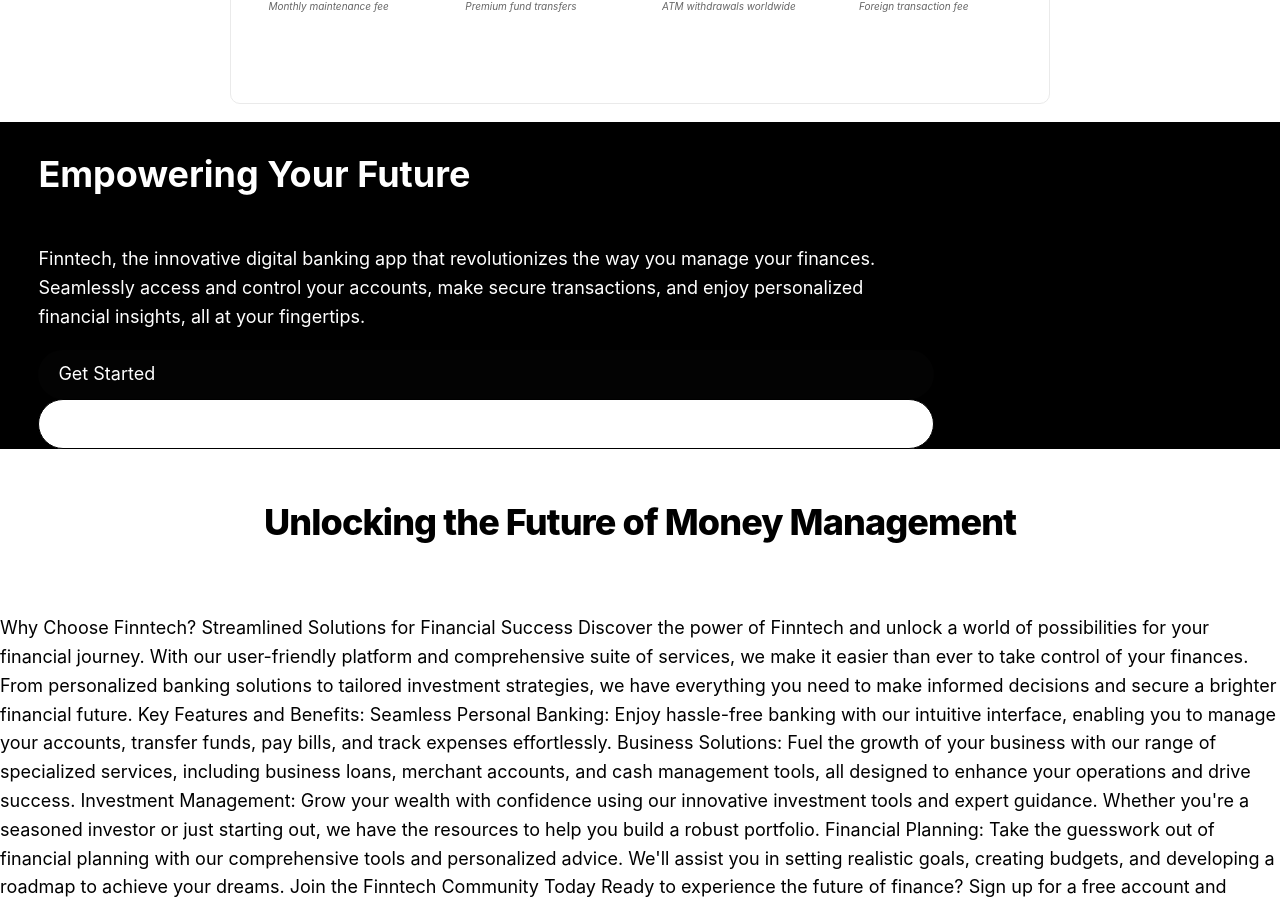
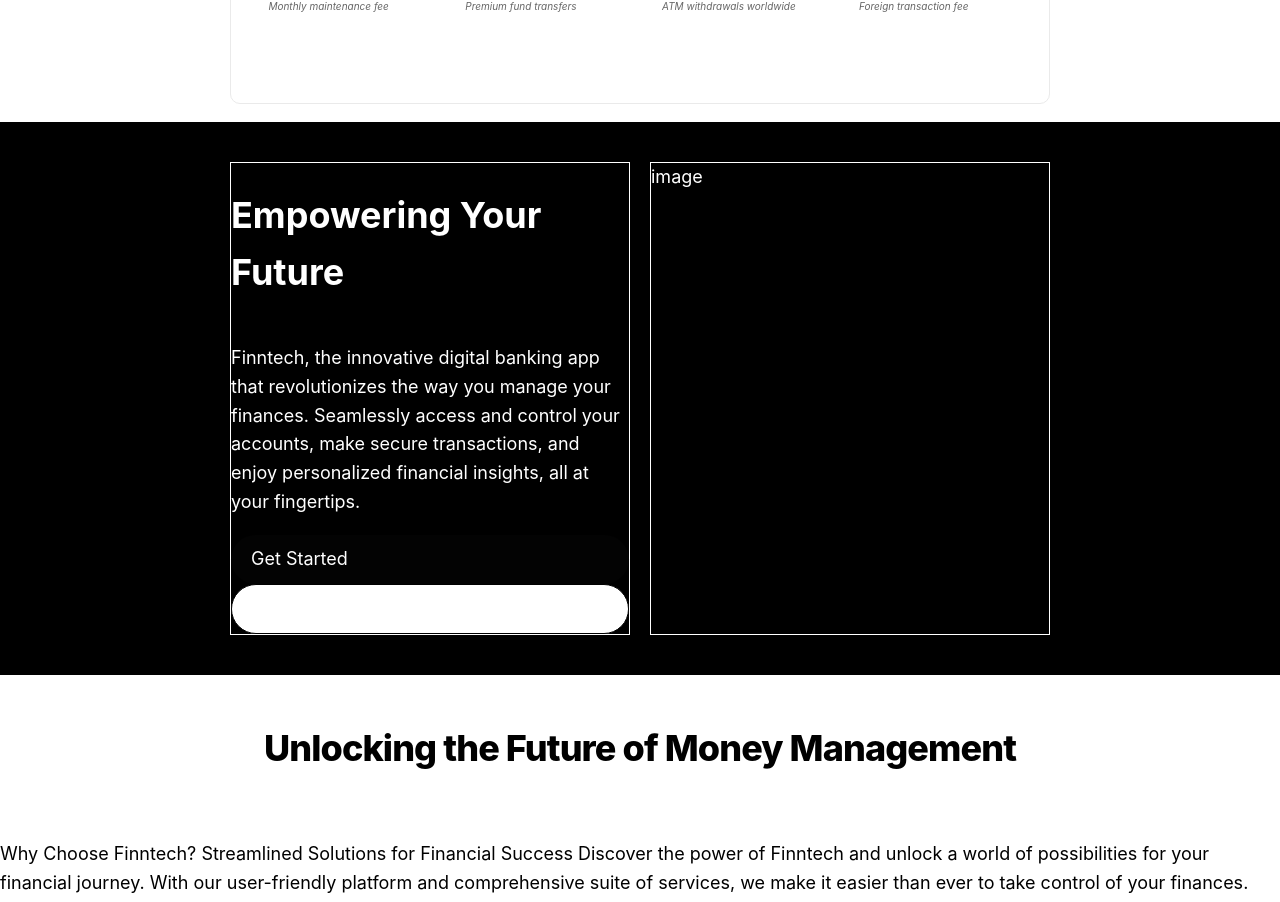
Before and after one commit to finnianj/finntech, a Next.js app: page / in a window 1280 px wide. Shown: the part 2020-2922 px from the top of the page. Built offline with nearby package versions, Linux system fonts and the light colour scheme.

Commit message:
component

```diff
--- a/components/appStore.js
+++ b/components/appStore.js
@@ -1,5 +1,7 @@
 import React, { useState } from 'react';
 import Link from 'next/link';
+import Image from 'next/image';
+
 import styles from './appStore.module.css';
 import utilStyles from '../styles/utils.module.css';
 
@@ -23,7 +25,8 @@
         </div>
       </div>
 
-      <div className={styles.image}>
+      <div className={styles.right}>
+        image
       </div>
     </div>
   )
--- a/components/appStore.module.css
+++ b/components/appStore.module.css
@@ -1,15 +1,25 @@
 .wrapper{
   width: 100%;
+  padding: 30px;
   background-color: black;
   color: white;
+  height: fit-content;
   display: flex;
-  height: fit-content;
+  justify-content: center;
+  flex-wrap: wrap;
 }
 
 .left{
   display: flex;
   flex-direction: column;
   justify-content: center;
-  width: 70%;
-  margin-left: 3vw;
+  width: 400px;
+  border: 1px solid white;
+  margin: 10px;
 }
+
+.right{
+  border: 1px solid white;
+  width: 400px;
+  margin: 10px;
+}
```
Also changed, not shown: public/images/lap.png (added).
